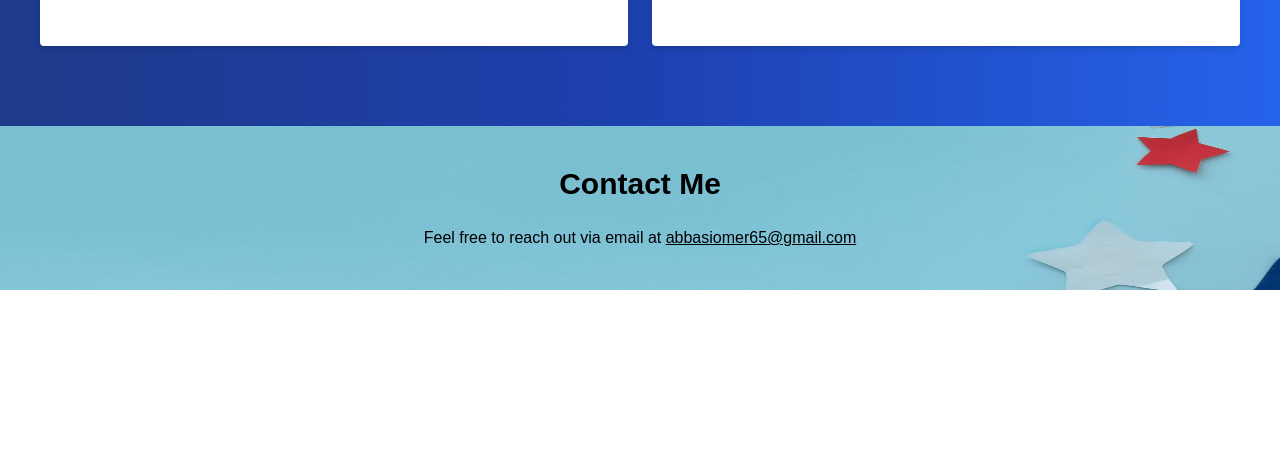
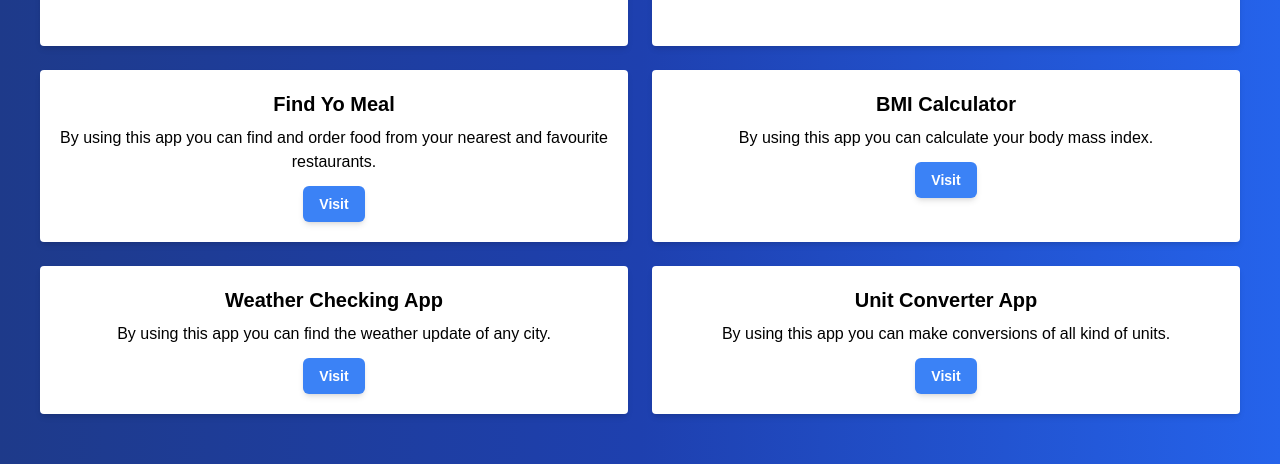
Before and after one commit to OmerAbbasi65/my-portfolio, a Next.js app: page / in a window 1280 px wide. Shown: the part 1414-1878 px from the top of the page. Before the commit the page ends 1704 px from the top, so only its background shows below. Built offline with nearby package versions, Linux system fonts and the light colour scheme; grey boxes are pictures that could not be loaded.

Commit message:
Added more projects

```diff
--- a/app/page.tsx
+++ b/app/page.tsx
@@ -144,6 +144,82 @@ export default function Home() {
               </div>
             )}
           </div>
+
+         {/* Find Yo Meal */}
+          <div className="bg-white text-black p-5 rounded shadow-md">
+            <h3 className="text-xl font-bold text-center">Find Yo Meal</h3>
+            <p className="mt-2 text-center">
+              By using this app you can find and order food from your nearest and favourite restaurants.
+            </p>
+            <center>
+              <a
+                href="https://find-yo-meal.streamlit.app/"
+                target="_blank"
+                rel="noopener noreferrer"
+                className="inline-block bg-blue-500 text-white text-sm px-4 py-2 rounded-md shadow-md hover:bg-blue-600 transition duration-300 font-semibold mt-3"
+              >
+                Visit
+              </a>
+            </center>
+
+          </div>
+
+          {/* BMI Calculator */}
+          <div className="bg-white text-black p-5 rounded shadow-md">
+            <h3 className="text-xl font-bold text-center">BMI Calculator</h3>
+            <p className="mt-2 text-center">
+              By using this app you can calculate your body mass index.
+            </p>
+            <center>
+              <a
+                href="https://bmi-calculater-by-omer-abbasi-git.streamlit.app/"
+                target="_blank"
+                rel="noopener noreferrer"
+                className="inline-block bg-blue-500 text-white text-sm px-4 py-2 rounded-md shadow-md hover:bg-blue-600 transition duration-300 font-semibold mt-3"
+              >
+                Visit
+              </a>
+            </center>
+
+          </div>
+
+          {/* Weather Checking App */}
+          <div className="bg-white text-black p-5 rounded shadow-md">
+            <h3 className="text-xl font-bold text-center">Weather Checking App</h3>
+            <p className="mt-2 text-center">
+              By using this app you can find the weather update of any city.
+            </p>
+            <center>
+              <a
+                href="https://weather-app-by-omer.streamlit.app/"
+                target="_blank"
+                rel="noopener noreferrer"
+                className="inline-block bg-blue-500 text-white text-sm px-4 py-2 rounded-md shadow-md hover:bg-blue-600 transition duration-300 font-semibold mt-3"
+              >
+                Visit
+              </a>
+            </center>
+
+          </div>
+
+           {/* Unit Converter App */}
+          <div className="bg-white text-black p-5 rounded shadow-md">
+            <h3 className="text-xl font-bold text-center">Unit Converter App</h3>
+            <p className="mt-2 text-center">
+              By using this app you can make conversions of all kind of units.
+            </p>
+            <center>
+              <a
+                href="https://unit-converter-appgit-by-omer-abbasi.streamlit.app/"
+                target="_blank"
+                rel="noopener noreferrer"
+                className="inline-block bg-blue-500 text-white text-sm px-4 py-2 rounded-md shadow-md hover:bg-blue-600 transition duration-300 font-semibold mt-3"
+              >
+                Visit
+              </a>
+            </center>
+
+          </div>
         </div>
       </section>
 
```
